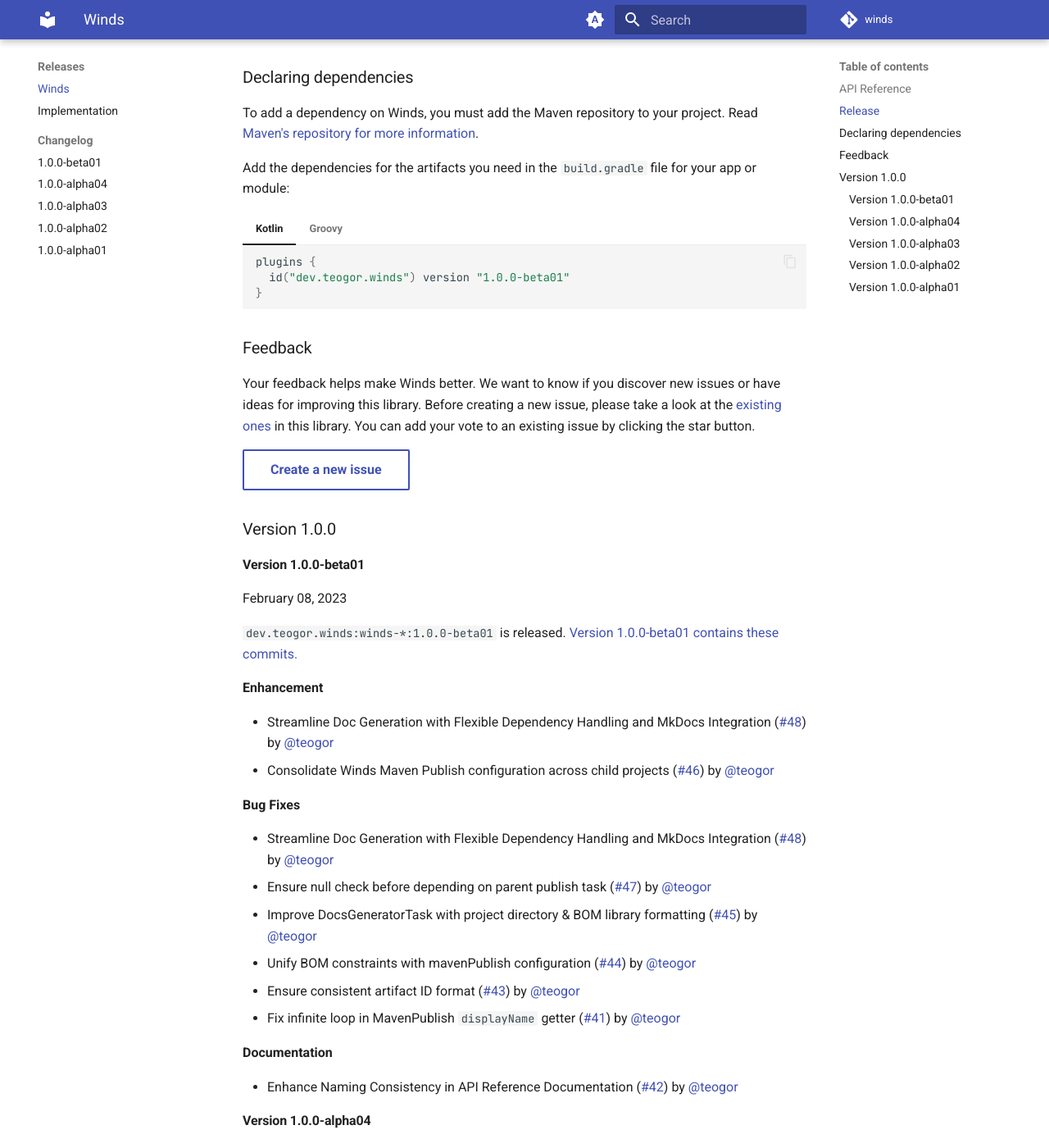
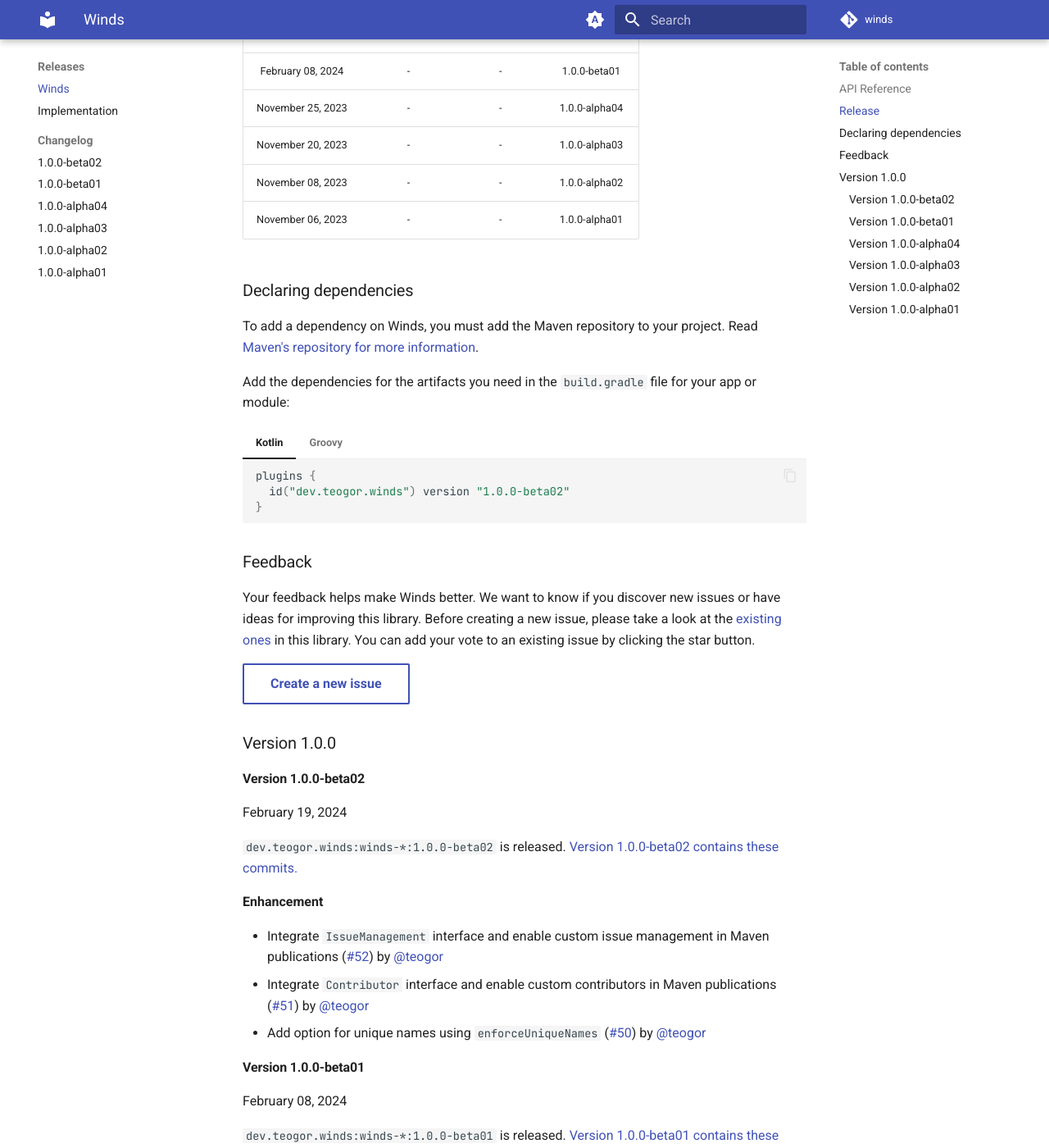
Before and after one commit to teogor/winds, an MkDocs documentation site: the page built from docs/releases.md, in a window 1280 px wide and 1400 px high, scrolled down 589 px. Shown: the whole window at 82% size. Built offline with MkDocs 1.6.1 and Material for MkDocs 9.7.7, drawn with Linux system fonts in a browser that asks for light colours; comment, search, counter and statistics services are not loaded; some of the changed text lies outside the part shown.

Commit message:
Prepare `winds` 1.0.0-beta02 release

````diff
--- a/docs/releases.md
+++ b/docs/releases.md
@@ -8,15 +8,21 @@ Winds build and publish libraries and applications for multiple platforms, simpl
 
 ### API Reference
 
-* [`dev.teogor.winds`](../reference/gradle-plugin)
-* [`dev.teogor.winds:api`](../reference/api)
-* [`dev.teogor.winds:common`](../reference/common)
+* [`dev.teogor.winds`](../html/){:target="_blank"}
+* [`dev.teogor.winds:api`](../html/api){:target="_blank"}
+* [`dev.teogor.winds:common`](../html/common){:target="_blank"}
+* [`dev.teogor.winds:gradle-plugin`](../html/gradle-plugin){:target="_blank"}
 
 ### Release
 
 |   Latest Update   | Stable Release | Beta Release | Alpha Release |
 |:-----------------:|:--------------:|:------------:|:-------------:|
-| February 08, 2023 |       -        |      -       | 1.0.0-beta01  |
+| February 19, 2024 |       -        |      -       | 1.0.0-beta02  |
+| February 08, 2024 |       -        |      -       | 1.0.0-beta01  |
+| November 25, 2023 |       -        |      -       | 1.0.0-alpha04 |
+| November 20, 2023 |       -        |      -       | 1.0.0-alpha03 |
+| November 08, 2023 |       -        |      -       | 1.0.0-alpha02 |
+| November 06, 2023 |       -        |      -       | 1.0.0-alpha01 |
 
 ### Declaring dependencies
 
@@ -29,7 +35,7 @@ Add the dependencies for the artifacts you need in the `build.gradle` file for y
 
     ```kotlin
     plugins {
-      id("dev.teogor.winds") version "1.0.0-beta01"
+      id("dev.teogor.winds") version "1.0.0-beta02"
     }
     ```
 
@@ -37,7 +43,7 @@ Add the dependencies for the artifacts you need in the `build.gradle` file for y
 
     ```groovy
     plugins {
-      id 'dev.teogor.winds' version '1.0.0-beta01'
+      id 'dev.teogor.winds' version '1.0.0-beta02'
     }
     ```
 
@@ -52,9 +58,28 @@ existing issue by clicking the star button.
 
 ### Version 1.0.0
 
+#### Version 1.0.0-beta02
+
+February 19, 2024
+
+`dev.teogor.winds:winds-*:1.0.0-beta02` is
+released. [Version 1.0.0-beta02 contains these commits.](https://github.com/teogor/winds/compare/1.0.0-beta01...1.0.0-beta02)
+
+**Enhancement**
+
+* Integrate `IssueManagement` interface and enable custom issue management in Maven
+  publications ([#52](https://github.com/teogor/winds/pull/52))
+  by [@teogor](https://github.com/teogor)
+* Integrate `Contributor` interface and enable custom contributors in Maven
+  publications ([#51](https://github.com/teogor/winds/pull/51))
+  by [@teogor](https://github.com/teogor)
+* Add option for unique names
+  using `enforceUniqueNames` ([#50](https://github.com/teogor/winds/pull/50))
+  by [@teogor](https://github.com/teogor)
+
 #### Version 1.0.0-beta01
 
-February 08, 2023
+February 08, 2024
 
 `dev.teogor.winds:winds-*:1.0.0-beta01` is
 released. [Version 1.0.0-beta01 contains these commits.](https://github.com/teogor/winds/compare/1.0.0-alpha04...1.0.0-beta01)
--- a/mkdocs.yml
+++ b/mkdocs.yml
@@ -3,7 +3,7 @@ site_description: Winds build and publish libraries and applications for multipl
 site_author: Teodor Grigor (teogor)
 site_dir: build/docs/winds
 site_url: https://github.com/teogor/winds
-edit_uri: raw/main/docs/
+edit_uri: edit/main/docs/
 
 docs_dir: docs
 
@@ -12,7 +12,7 @@ repo_name: winds
 repo_url: https://github.com/teogor/winds
 
 # Copyright
-copyright: Copyright &copy; 2023 Teodor Grigor (Teogor)
+copyright: Copyright &copy; 2024 Teodor Grigor (Teogor)
 
 # Page tree
 nav:
@@ -21,6 +21,7 @@ nav:
     - releases.md
     - Implementation: releases/implementation.md
     - Changelog:
+      - 1.0.0-beta02: releases/changelog/1.0.0-beta02.md
       - 1.0.0-beta01: releases/changelog/1.0.0-beta01.md
       - 1.0.0-alpha04: releases/changelog/1.0.0-alpha04.md
       - 1.0.0-alpha03: releases/changelog/1.0.0-alpha03.md
````
Also changed, not shown: README.md (+2 -2 lines), docs/index.md (+2 -2 lines), docs/reference.md (+7 -11 lines), docs/releases/implementation.md (+21 -10 lines), 2 other files.
